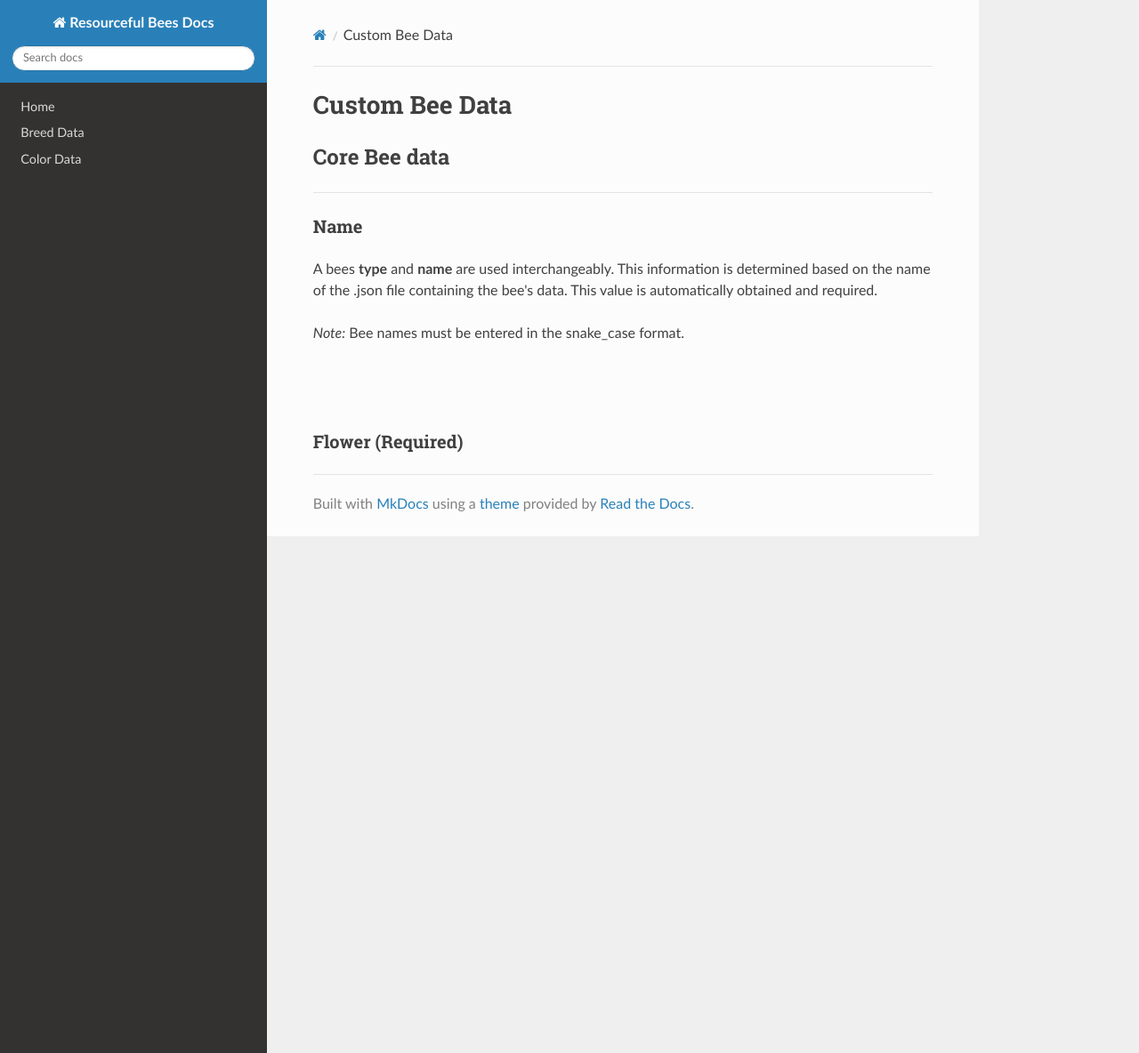
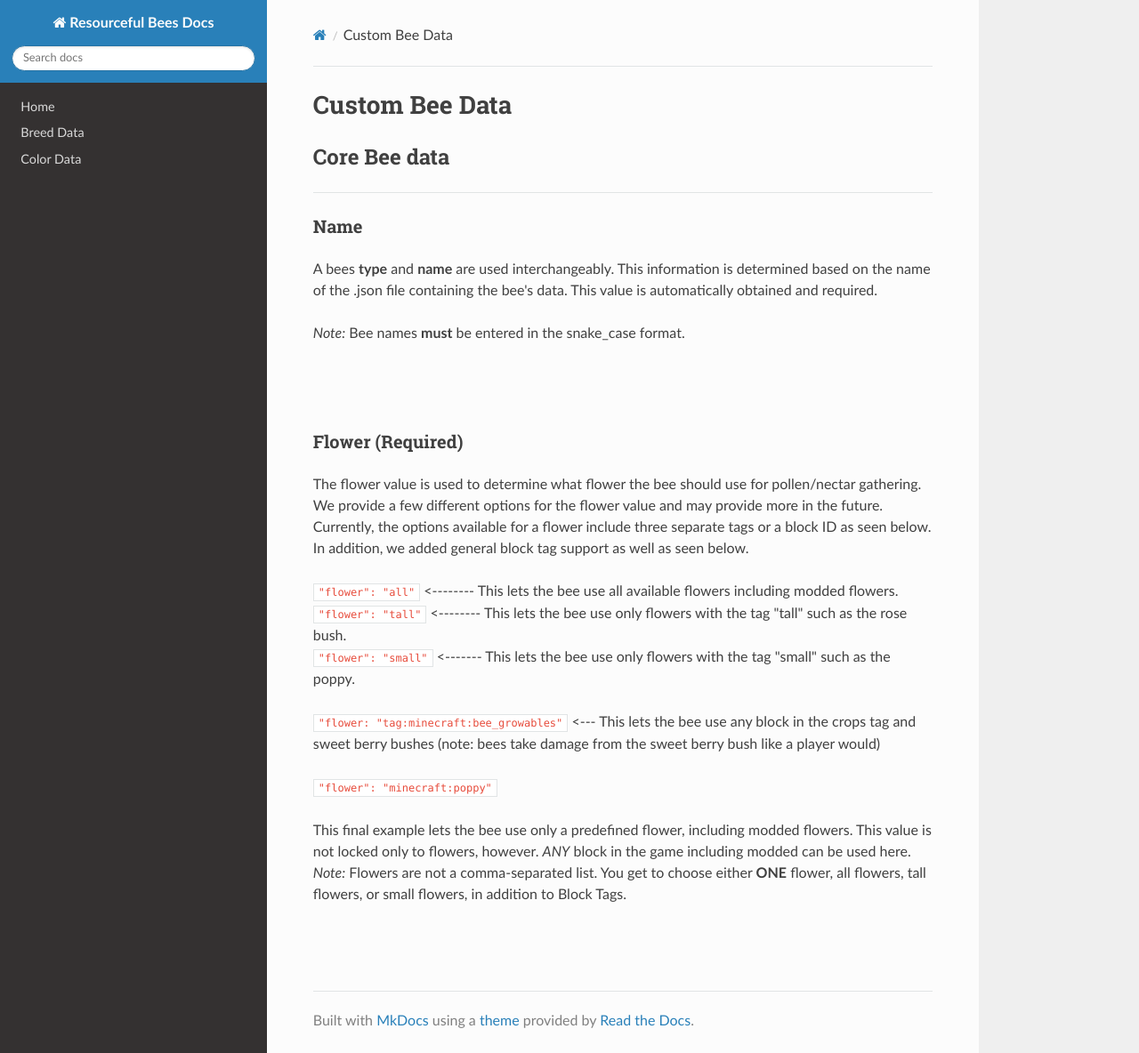
Before and after one commit to Team-Resourceful/ResourcefulBeesDocs, an MkDocs documentation site: the page built from docs/bee_data/custom_bee_data.md, in a window 1280 px wide and 1184 px high. Shown: the whole window at 89% size. Built offline with MkDocs 1.6.1, drawn with Linux system fonts in a browser that asks for light colours; nearby versions of some CDN libraries.

Commit message:
docs/bee_data/custom_bee_data.md updated from https://stackedit.io/

```diff
--- a/docs/bee_data/custom_bee_data.md
+++ b/docs/bee_data/custom_bee_data.md
@@ -5,17 +5,29 @@
 
 ### **Name**
 
-A bees **type** and **name** are used interchangeably. This information is determined based on the name of the .json file containing the bee's data. This value is automatically obtained and required. <br>
+A bees **type** and **name** are used interchangeably. This information is determined based on the name of the .json file containing the bee's data. This value is automatically obtained and required.
 
-*Note:* Bee names must be entered in the snake_case format.
+*Note:* Bee names **must** be entered in the snake_case format.
 
 <br>
 <br>
 
 ### **Flower** (Required)
 
+The flower value is used to determine what flower the bee should use for pollen/nectar gathering. We provide a few different options for the flower value and may provide more in the future. Currently, the options available for a flower include three separate tags or a block ID as seen below. In addition, we added general block tag support as well as seen below.
 
+`"flower": "all"`    <-------- This lets the bee use all available flowers including modded flowers.<br>
+`"flower": "tall"`   <-------- This lets the bee use only flowers with the tag "tall" such as the rose bush.<br>
+`"flower": "small"`  <------- This lets the bee use only flowers with the tag "small" such as the poppy.<br>
+
+`"flower: "tag:minecraft:bee_growables"` <--- This lets the bee use any block in the crops tag and sweet berry bushes (note: bees take damage from the sweet berry bush like a player would)<br>
+
+`"flower": "minecraft:poppy"`<br>
+
+This final example lets the bee use only a predefined flower, including modded flowers. This value is not locked only to flowers, however. *ANY* block in the game including modded can be used here. *Note:* Flowers are not a comma-separated list. You get to choose either **ONE** flower, all flowers, tall flowers, or small flowers, in addition to Block Tags.
+
+<br>
+<br>
 <!--stackedit_data:
-eyJoaXN0b3J5IjpbLTEyNTgzMDIwODEsLTIwODg3NDY2MTJdfQ
-==
+eyJoaXN0b3J5IjpbLTMwNjEyNjAzNSwtMjA4ODc0NjYxMl19
 -->
```
